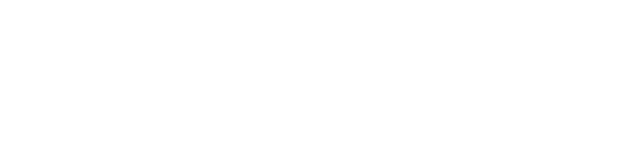
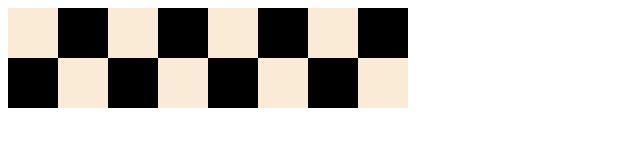
Before and after one commit to Mynchro/Schachbrett, a plain HTML site: page index.html in a window 1280 px wide. Shown: the whole page, without its empty margins (0-640 px from the left). Drawn offline with Linux system fonts and the light colour scheme.

Commit message:
maik changes

```diff
--- a/index.html
+++ b/index.html
@@ -3,9 +3,29 @@
 <head>
     <meta charset="UTF-8">
     <meta name="viewport" content="width=device-width, initial-scale=1.0">
+    <link rel="stylesheet" href="style.css">
     <title>Schachbrett</title>
 </head>
 <body>
-    <div></div>
+    <div class="schachbrett">
+        <div class="white"></div>
+        <div class="black"></div>
+        <div class="white"></div>
+        <div class="black"></div>
+        <div class="white"></div>
+        <div class="black"></div>
+        <div class="white"></div>
+        <div class="black"></div>
+
+        <div class="black"></div>
+        <div class="white"></div>
+        <div class="black"></div>
+        <div class="white"></div>
+        <div class="black"></div>
+        <div class="white"></div>
+        <div class="black"></div>
+        <div class="white"></div>
+
+    </div>
 </body>
 </html>
--- a/style.css
+++ b/style.css
@@ -1,3 +1,20 @@
 body {
+}
 
+.white {
+    width: 50px;
+    height: 50px;
+    background-color: antiquewhite;
 }
+
+.black {
+    width: 50px;
+    height: 50px;
+    background-color: black;
+}
+
+.schachbrett {
+    display: grid;
+    grid-template-columns: repeat(8, 50px);
+    grid-template-rows: repeat(8, 50px);
+}
```
